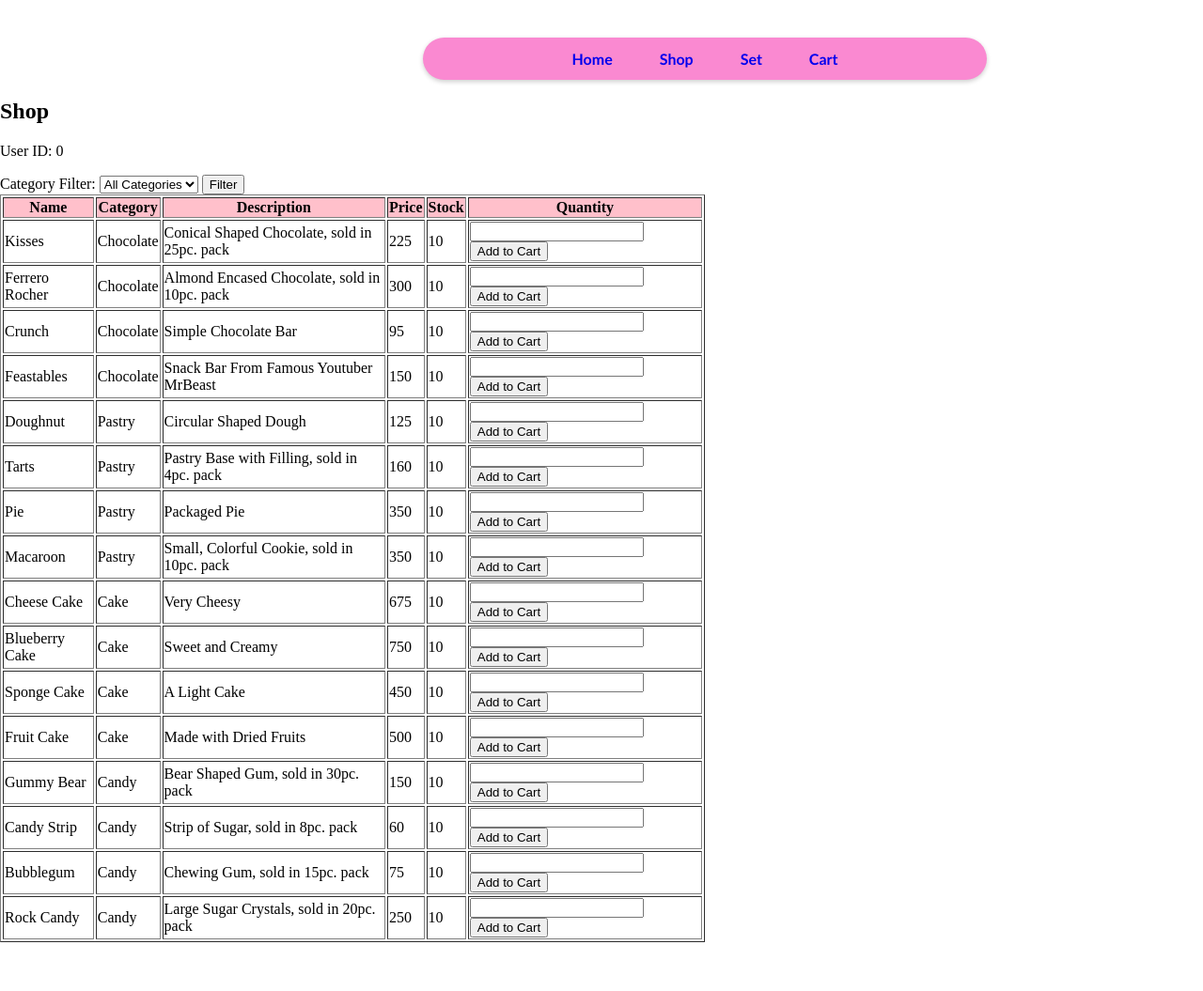
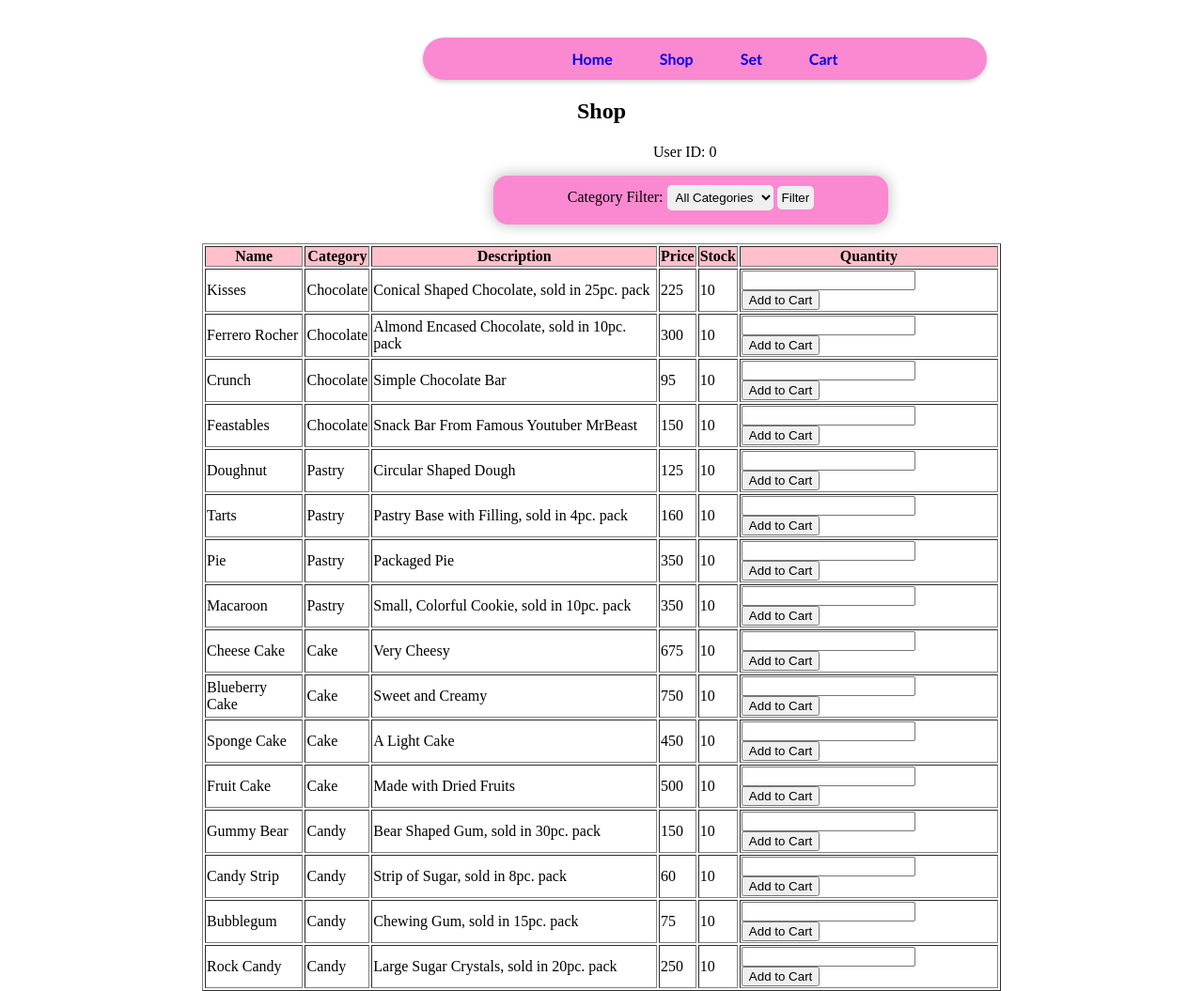
Before and after one commit to lanztriozo/IT-PROG, a PHP site: page /shop.php in a window 1280 px wide. Shown: the whole page at 94% size. Before the commit the page ends 1003 px from the top, so only its background shows below. Run offline with PHP 8.4, Linux system fonts and the light colour scheme; data comes from the database, SQL or seed files in the repository.

Commit message:
Add files via upload

```diff
--- a/confectionary_db.sql
+++ b/confectionary_db.sql
@@ -268,8 +268,7 @@ VALUES
 	(111200, 22000),
     (111201, 22001),
     (111202, 22002),
-    (111203, 22003),
-    (111204, 22003);
+    (111203, 22003);
 
 -- item_list
 INSERT INTO item_list (catalog_ID,item_id,quantity)
--- a/shop.php
+++ b/shop.php
@@ -39,6 +39,49 @@
         padding: 10px;
     }
 
+    .shop-header {
+    display: flex;
+    justify-content: center;
+    text-align: center;
+    font-weight: bold;
+    margin-bottom: -15px;
+
+    }
+
+    .category-filter-container {
+    background-color: #fa89d1;
+    margin-left: 525px;
+    max-width: 400px;
+    border-radius: 15px;
+    padding: 10px;
+    margin-bottom: 20px;
+    box-shadow: 0px 0px 15px rgba(0, 0, 0, 0.3);
+    }
+
+    .category-filter-form {
+    display: flex;
+    flex-direction: column;
+    align-items: center;
+    }
+
+    .category-filter-form label {
+    margin-bottom: 5px;
+    }
+
+    .category-filter-form select, .category-filter-form input[type="submit"] {
+    padding: 5px;
+    border: none;
+    border-radius: 5px;
+    margin-bottom: 5px;
+    }
+
+    .shop-container table {
+    margin: auto;
+    }
+
+    .user-id {
+    margin-left: 695px;
+    }
 </style>
 </head>
 <body>
@@ -81,9 +124,6 @@
                 if ($result2->num_rows > 0) {
                     ++$counter2;
                 }
-
-
-
                 // adds catalog
                 if($counter == 0 && $quantity != 0 && $counter2 == 0) {
                     $catalogGet = mysqli_query($conn,"SELECT * FROM catalog"); //adds another catalog even if a duplication error occurs in the cart
@@ -119,11 +159,17 @@
             </nav>
         </div>
     </div>
-    <h2>Shop</h2>
+    <div class="shop-header">
+        <h2>Shop</h2>
+    </div>
+    <div class = "user-id">
     <?php
     //To twest and check if the user_id passed properly from the login.
     echo "<p>User ID: $userid</p>";
     ?>
+    </div>
+    <div class="category-filter-container">
+    <div class="category-filter-form">
     <form method="get" action="<?php echo $_SERVER['PHP_SELF']; ?>">
         <label for="category">Category Filter:</label>
         <select name="category" id="category">
@@ -137,8 +183,10 @@
         </select>
         <input type="submit" value="Filter">
     </form>
-
-    <table border="1" width='750'>
+    </div>
+    </div>
+    <div class = "shop-container">
+    <table border="1" width='850'>
         <tr bgcolor="pink">
             <th>Name</th>
             <th>Category</th>
@@ -147,7 +195,7 @@
             <th>Stock</th>
             <th>Quantity</th>
         </tr>
-
+    </div>
         <?php
             $categoryFilter = isset($_GET['category']) ? $_GET['category'] : '';
             $itemQuery = "SELECT * FROM item
```
